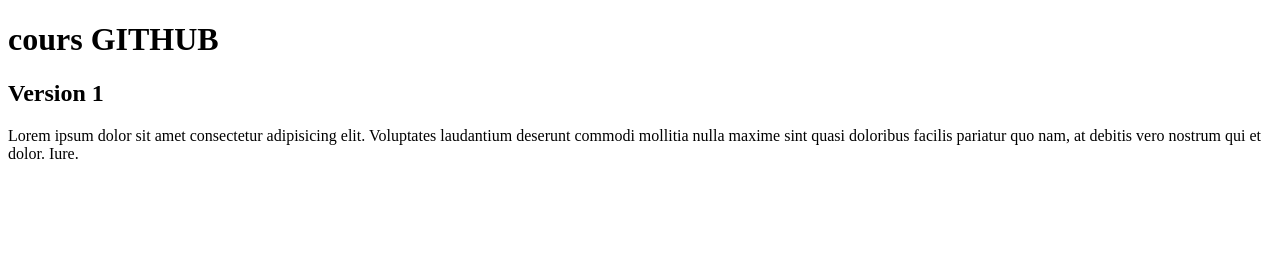
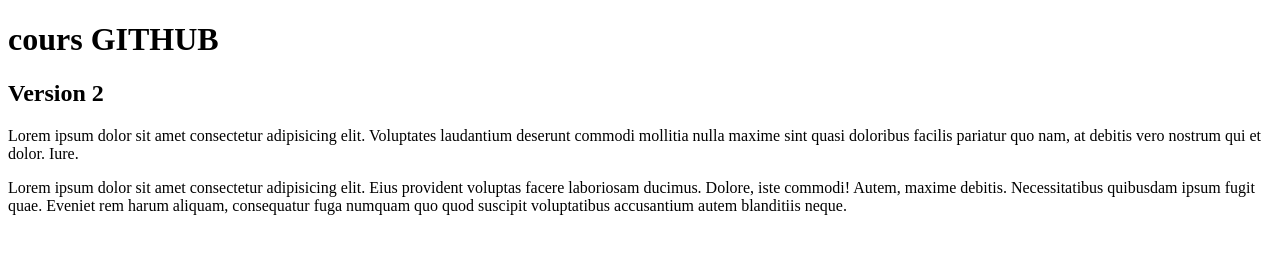
Before and after one commit to diapapeseydou14/github-test, a plain HTML site: page index.html in a window 1280 px wide. Drawn offline with Linux system fonts and the light colour scheme.

Commit message:
Version 2 avec beaucoup de texte

```diff
--- a/index.html
+++ b/index.html
@@ -8,11 +8,18 @@
   </head>
   <body>
     <h1>cours GITHUB</h1>
-    <h2>Version 1</h2>
+    <h2>Version 2</h2>
     <p>
       Lorem ipsum dolor sit amet consectetur adipisicing elit. Voluptates
       laudantium deserunt commodi mollitia nulla maxime sint quasi doloribus
       facilis pariatur quo nam, at debitis vero nostrum qui et dolor. Iure.
     </p>
+    <p>
+      Lorem ipsum dolor sit amet consectetur adipisicing elit. Eius provident
+      voluptas facere laboriosam ducimus. Dolore, iste commodi! Autem, maxime
+      debitis. Necessitatibus quibusdam ipsum fugit quae. Eveniet rem harum
+      aliquam, consequatur fuga numquam quo quod suscipit voluptatibus
+      accusantium autem blanditiis neque.
+    </p>
   </body>
 </html>
```
